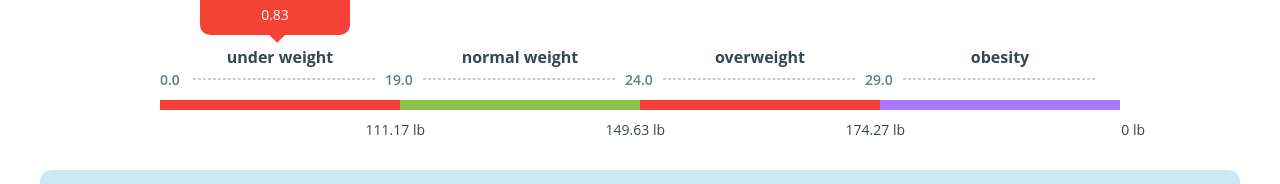
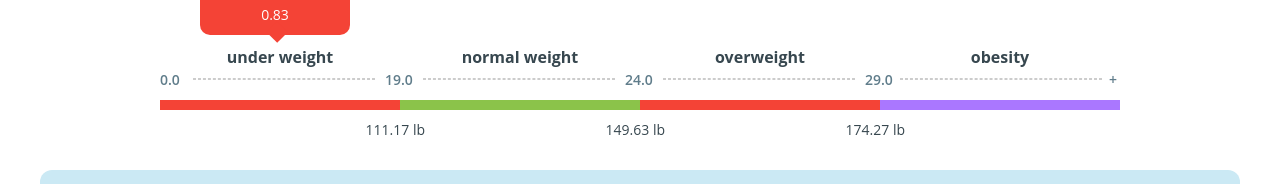
Before and after one commit to jyoti15111/BMI-Calculator, a React (Vite) app: page / in a window 1280 px wide. Both pictures are taken after typing "5", "5", "5" into the empty fields and a click on the button "CALCULATE YOUR BMI". Shown: the part 595-779 px from the top of the page. Built offline with nearby package versions, Linux system fonts and the light colour scheme; the HTML template or start-up script is replaced by a standard one.

Commit message:
minor chage

```diff
--- a/src/components/Resultados.tsx
+++ b/src/components/Resultados.tsx
@@ -33,7 +33,7 @@ const Resultados = ({
         setClase('normal')
       } else if (imc > 24.0 && imc < 29.0) {
         setClase('sobre-peso')
-      } else if (imc > 29.0) {
+      } else if (imc > 29.0 && imc < 39.0) {
         setClase('obesity')
       }
       // else if (imc > 39.0) {
@@ -94,12 +94,21 @@ const Resultados = ({
               <p>
                 <span>29.0</span>
                 <span className='resultado__dotted'></span>
+                <span>+</span>
               </p>
-              <span className='resultado-bottom'>
+              {/* <span className='resultado-bottom'>
                 {rangoObesidad} {tipoPeso}
-              </span>
+              </span> */}
+              {/* <span>+</span> */}
             </div>
-
+            {/* <div>
+              <h4>extreme obesity</h4>
+              <p>
+                <span>39.0</span>
+                <span className='resultado__dotted'></span>
+                <span>+</span>
+              </p>
+            </div> */}
           </div>
         </section>
 
```
